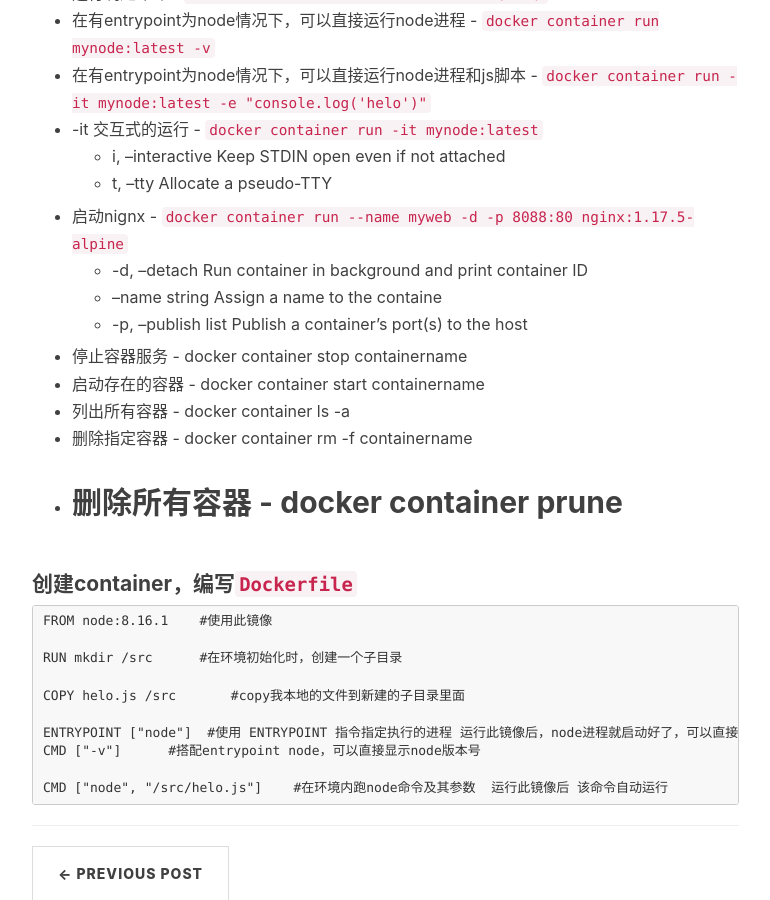
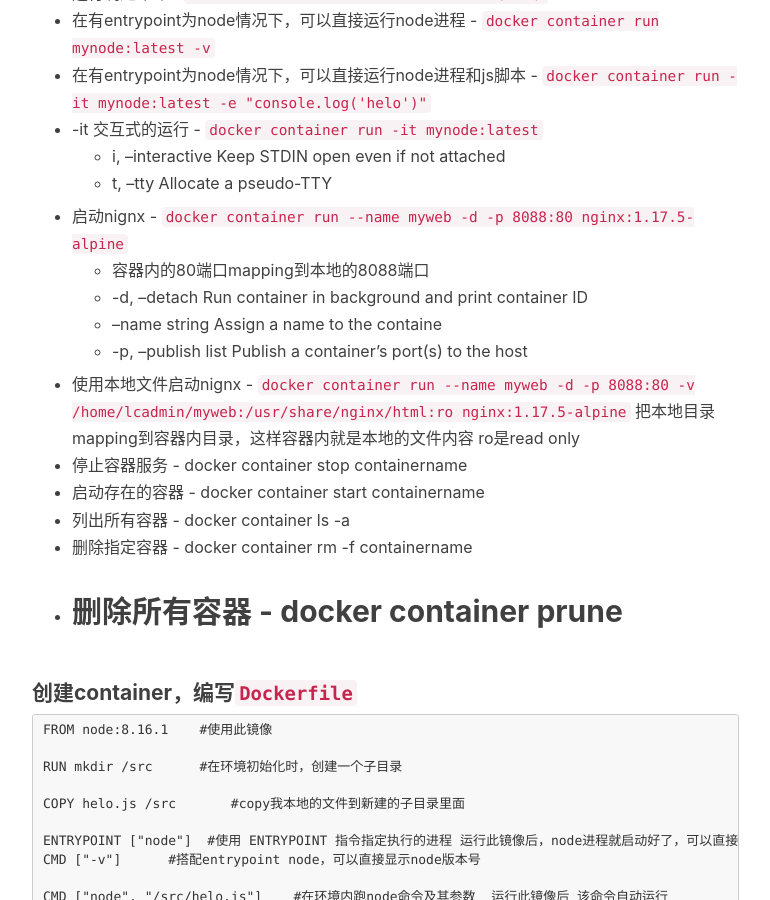
Before and after one commit to DanteYu/DanteYu.github.io, a Jekyll site: the page built from _posts/2021-03-29-docker.markdown, in a window 1280 px wide and 900 px high, scrolled down 915 px. Shown: the whole window, without its empty margins (233-1003 px from the left). Built offline with Jekyll 4.4.1, drawn with Linux system fonts in a browser that asks for light colours; nearby versions of some CDN libraries; comment, search, counter and statistics services are not loaded.

Commit message:
update article

```diff
--- a/_posts/2021-03-29-docker.markdown
+++ b/_posts/2021-03-29-docker.markdown
@@ -31,9 +31,11 @@ tags:
 	* i, --interactive  Keep STDIN open even if not attached
 	* t, --tty   Allocate a pseudo-TTY
 * 启动nignx - `docker container run --name myweb -d -p 8088:80 nginx:1.17.5-alpine`
+	* 容器内的80端口mapping到本地的8088端口
 	* -d, --detach	Run container in background and print container ID
 	* --name string	Assign a name to the containe
 	* -p, --publish list	Publish a container's port(s) to the host
+* 使用本地文件启动nignx - `docker container run --name myweb -d -p 8088:80 -v /home/lcadmin/myweb:/usr/share/nginx/html:ro nginx:1.17.5-alpine` 把本地目录mapping到容器内目录，这样容器内就是本地的文件内容 ro是read only
 * 停止容器服务 - docker container stop containername
 * 启动存在的容器 - docker container start containername
 * 列出所有容器 - docker container ls -a
```
